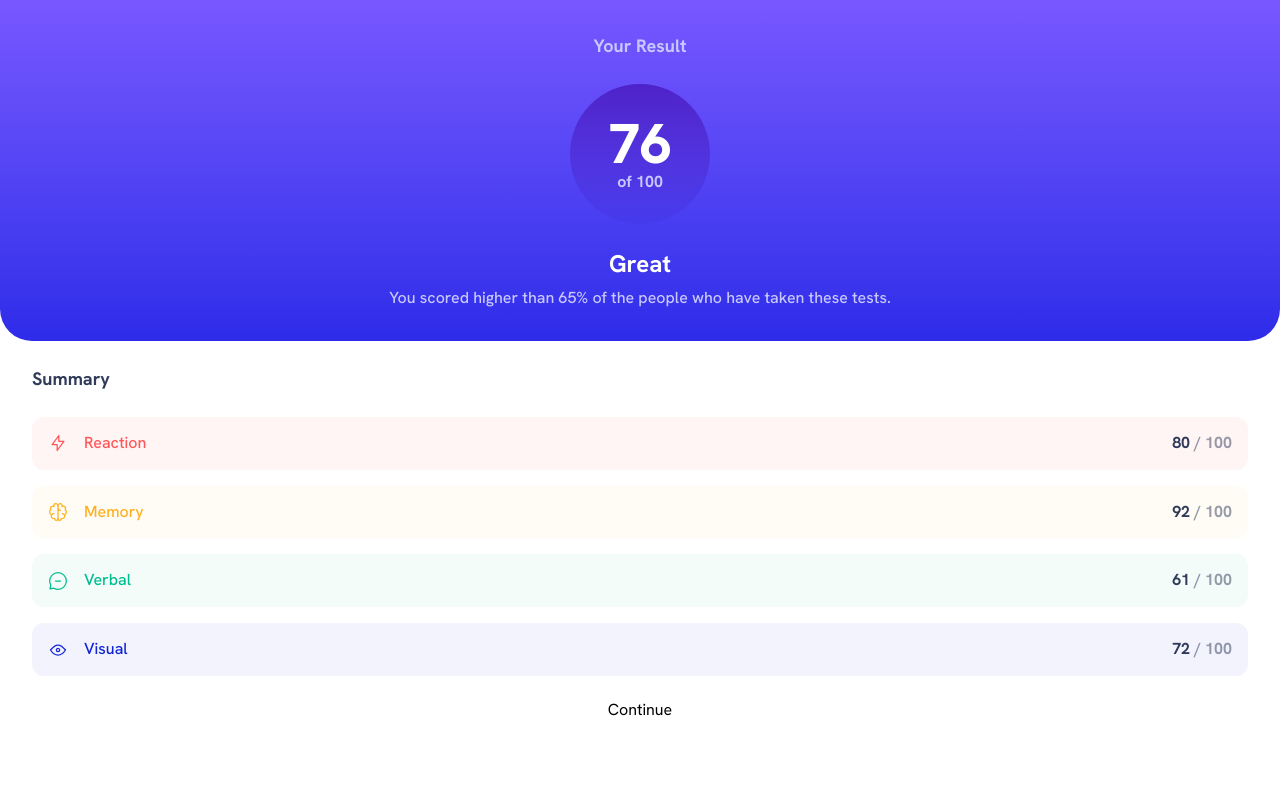
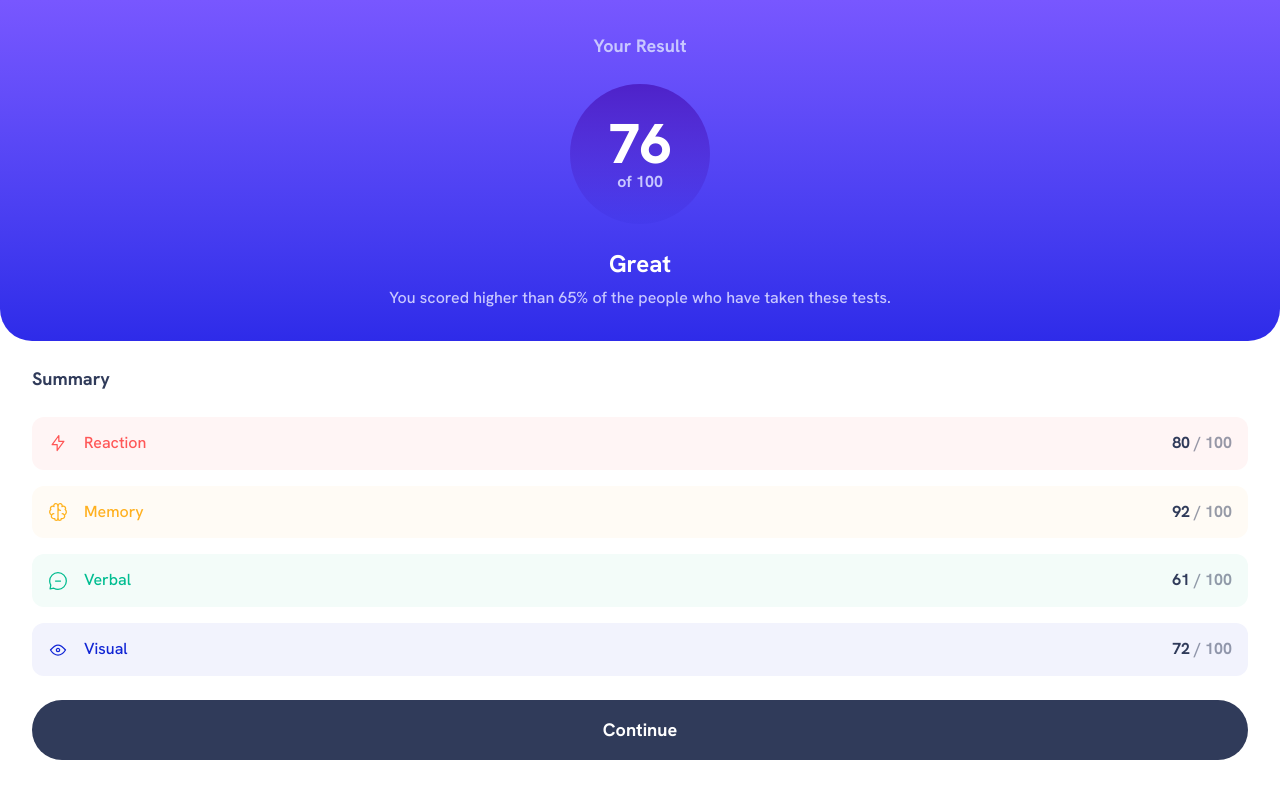
Before and after one commit to dionysia-lemonaki/results-summary-component, a React (Vite) app: page / in a window 1280 px wide. Built offline with nearby package versions, Linux system fonts and the light colour scheme.

Commit message:
feat: add Button component styles

```diff
--- a/src/components/Button.tsx
+++ b/src/components/Button.tsx
@@ -5,7 +5,14 @@ interface ButtonProps {
 }
 
 const Button = ({ children }: ButtonProps) => {
-  return <button type="button">{children}</button>;
+  return (
+    <button
+      type="button"
+      className="bg-navy-950 p-4 rounded-full text-white text-lg font-bold hover:bg-linear-to-br hover:from-violet-400 hover:to-blue-500 focus-visible:outline-4 focus-visible:outline-offset-4 focus-visible:outline-dotted focus-visible:outline-blue-800"
+    >
+      {children}
+    </button>
+  );
 };
 
 export default Button;
```
